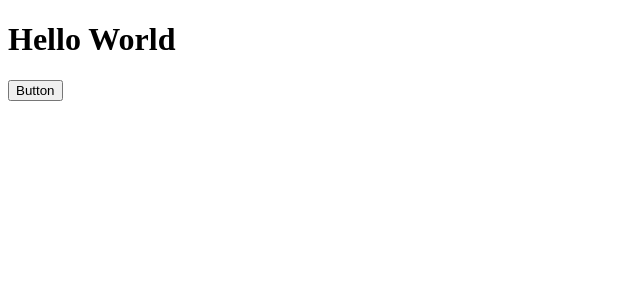
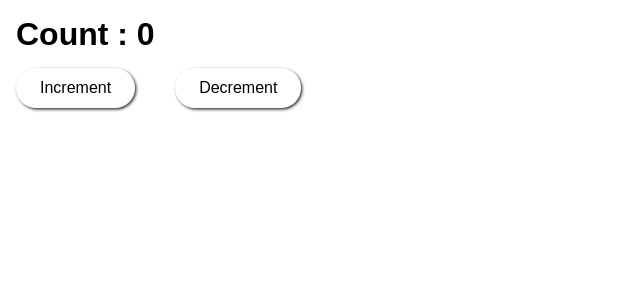
Before and after one commit to BirushaNdegeya/demo-react, a React (Vite) app: page / in a window 1280 px wide. Shown: the top 300 px of the page, without its empty margins (0-640 px from the left). Built offline with nearby package versions, Linux system fonts and the light colour scheme.

Commit message:
update
update

```diff
--- /dev/null
+++ b/index.css
@@ -0,0 +1,32 @@
+*,
+*::after,
+*::before {
+   padding: 0;
+   margin: 0;
+   box-sizing: border-box;
+   font-family: sans-serif;
+}
+
+body {
+   padding: 1rem;
+}
+button {
+   border-radius: 20px;
+   height: 40px;
+   padding-left: 24px;
+   padding-right: 24px;
+   box-shadow: 1.4px 1.4380px 3px #333;
+   font: inherit;
+   outline: none;
+   border: 0px;
+   background-color: #fff;
+   /* background-color: #0275d8;
+   color: #f7f7f7 ; */
+   cursor: pointer;
+   margin-top: 15px;
+   margin-right: 40px;
+}
+
+button:hover {
+   opacity: 0.6;
+}
--- a/index.html
+++ b/index.html
@@ -4,6 +4,7 @@
       <meta charset="utf-8" />
       <link rel="icon" type="image/svg+xml" href="/vite.svg" />
       <meta name="viewport" content="width=device-width, initial-scale=1.0" />
+      <link rel="stylesheet" href="./index.css">
       <title>Vite + React</title>
    </head>
    <body>
--- a/src/Home.jsx
+++ b/src/Home.jsx
@@ -1,15 +1,25 @@
-import React from "react";
+import React, { useState } from "react";
 
 const Home = () => {
+   let count = 0;
+
+   const handleIncrement = () => {
+      count += 1;
+      console.log(count);
+   }
+
+   const handleDecrement = () => {
+      count -= 1;
+      console.log(count);
+   }
+
    return (
-      <h1>Hello World</h1>
+      <>
+         <h1>Count : {count}</h1>
+         <button onClick={handleIncrement}>Increment</button>
+         <button onClick={handleDecrement}>Decrement</button>
+      </>
    );
 };
 
-export const Button = () => {
-   return (
-      <button>Button</button>
-   )
-}
-
 export default Home;
--- a/src/main.jsx
+++ b/src/main.jsx
@@ -1,12 +1,11 @@
 import React from "react";
 import ReactDOM from 'react-dom/client';
-import Home, { Button } from "./Home";
+import Home from "./Home";
 
 const App = () => {
    return (
       <React.Fragment>
          <Home />
-         <Button />
       </React.Fragment>
    );
 };
```
